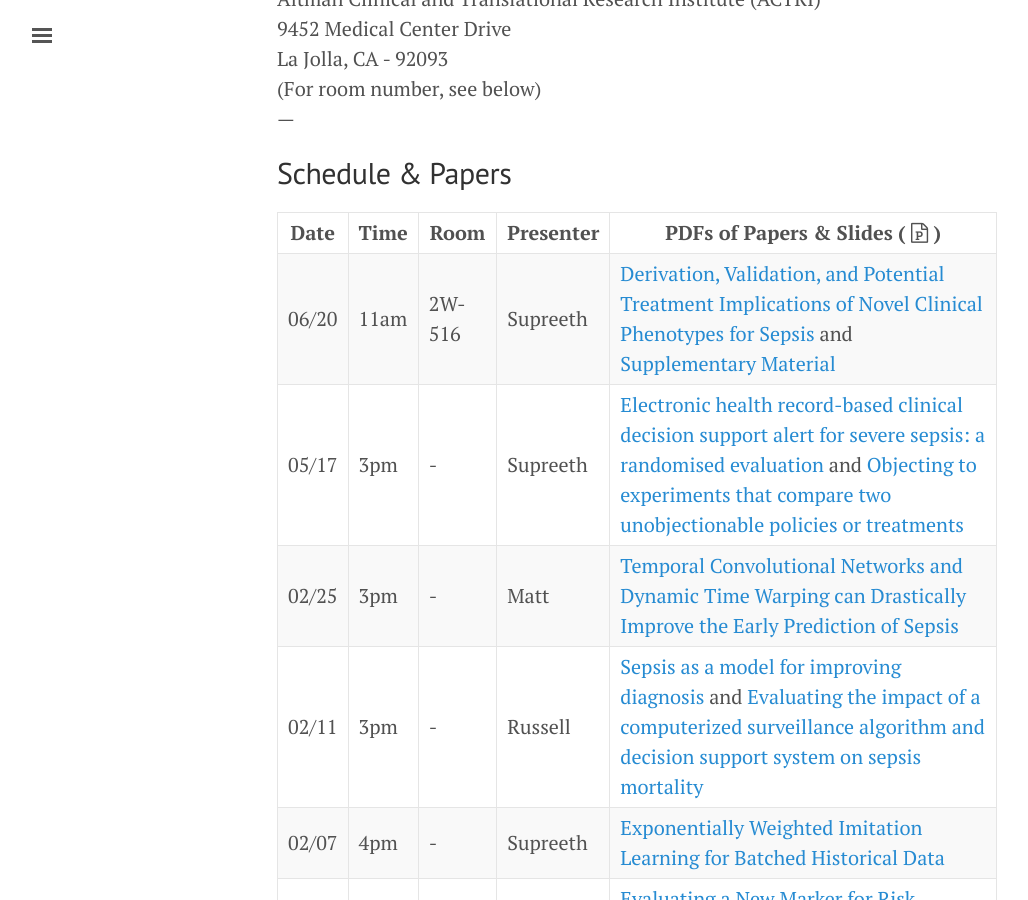
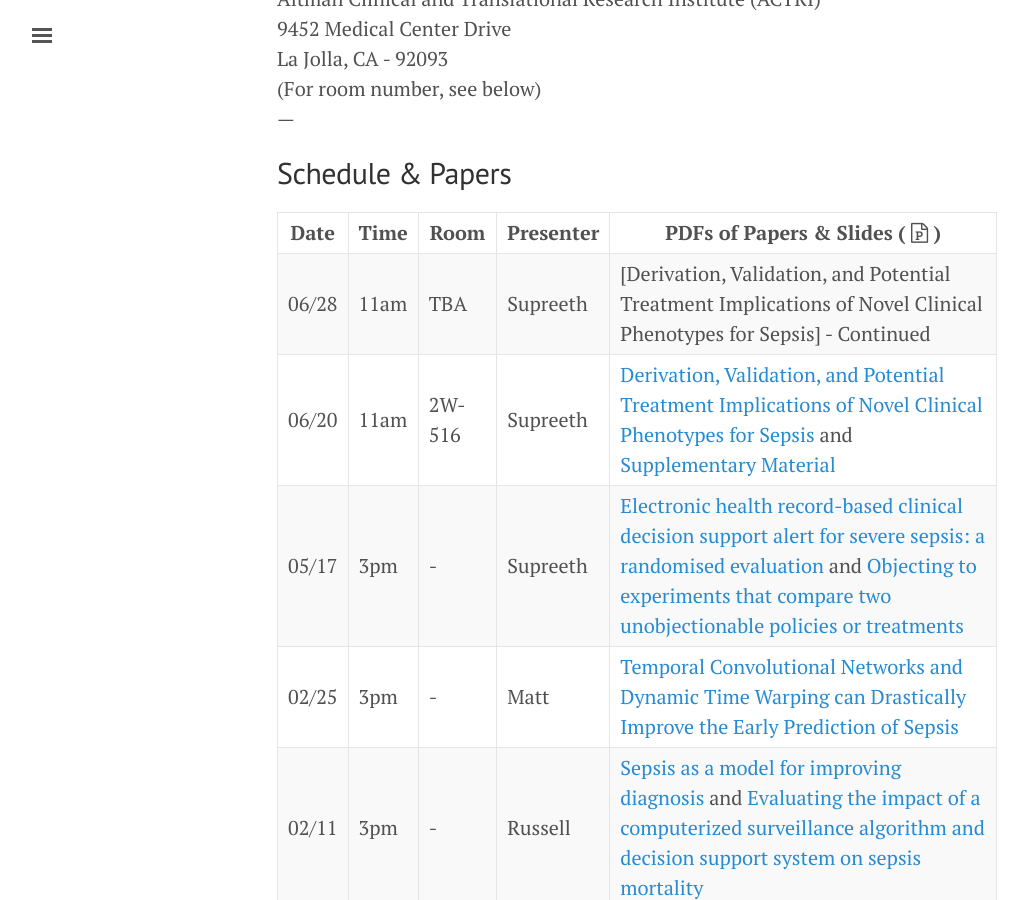
Before and after one commit to NematiLab/bmijc, a Jekyll site: the page built from index.md, in a window 1280 px wide and 900 px high, scrolled down 515 px. Shown: the whole window, without its empty margins (3-1031 px from the left). Built offline with Jekyll 4.4.1, drawn with Linux system fonts in a browser that asks for light colours; nearby versions of some CDN libraries.

```diff
--- a/index.md
+++ b/index.md
@@ -30,6 +30,7 @@
 
 Date | Time    | Room | Presenter | PDFs of Papers & Slides ( <i class='fa fa-file-powerpoint-o'></i> )
 --- | --- | --- | --- | ---
+06/28 | 11am | TBA | Supreeth |  [Derivation, Validation, and Potential Treatment Implications of Novel Clinical Phenotypes for Sepsis] - Continued
 06/20 | 11am | 2W-516 | Supreeth | [Derivation, Validation, and Potential Treatment Implications of Novel Clinical Phenotypes for Sepsis]({{ site.baseurl }}/assets/062019_paper.pdf){:target="_blank"} and [Supplementary Material]({{ site.baseurl }}/assets/062019_supplementary.pdf){:target="_blank"}
 05/17 | 3pm | - | Supreeth | [Electronic health record-based clinical decision support alert for severe sepsis: a randomised evaluation]({{ site.baseurl }}/assets/051719_paper01.pdf){:target="_blank"} and [Objecting to experiments that compare two unobjectionable policies or treatments]({{ site.baseurl }}/assets/051719_paper02.pdf){:target="_blank"}
 02/25 | 3pm | - | Matt | [Temporal Convolutional Networks and Dynamic Time Warping can Drastically Improve the Early Prediction of Sepsis]({{ site.baseurl }}/assets/022519_paper.pdf){:target="_blank"}
```
